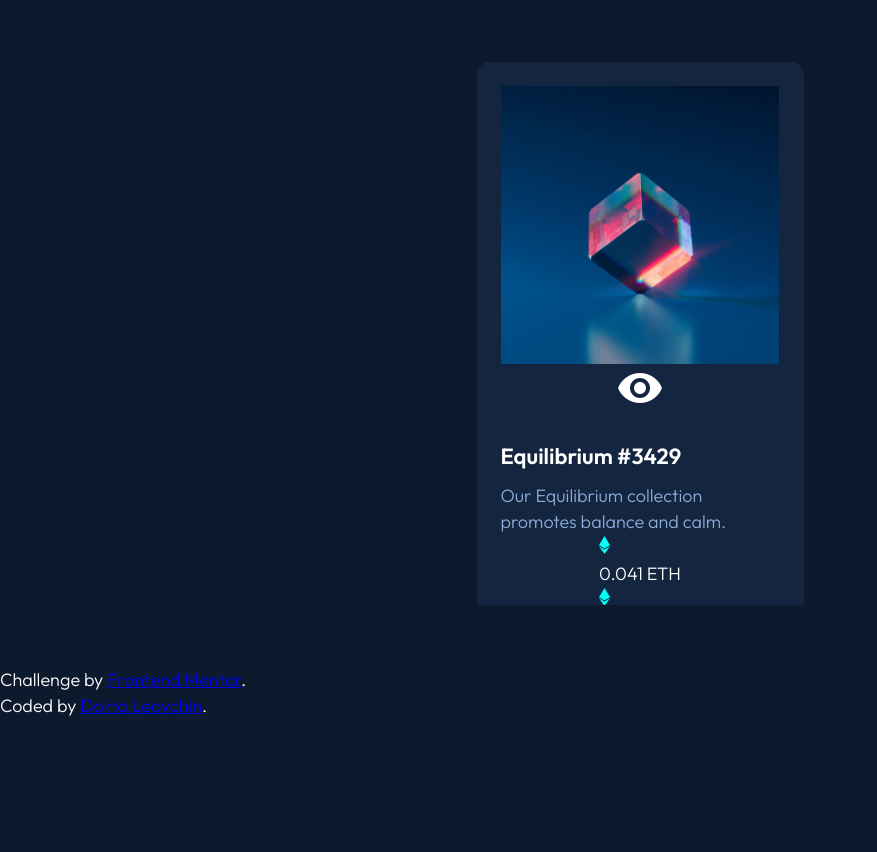
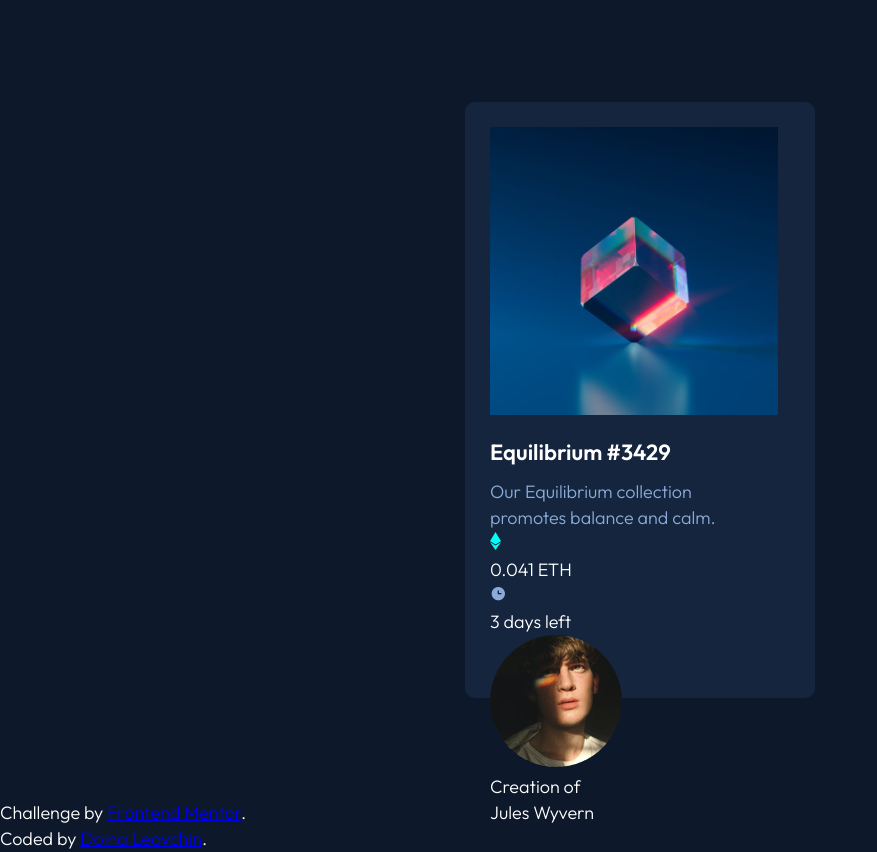
Before and after one commit to Doileo/card-project, a plain HTML site: page index.html in a window 1280 px wide. Shown: the whole page, without its empty margins (0-877 px from the left). Before the commit the page ends 800 px from the top, so only its background shows below. Drawn offline with Linux system fonts and the light colour scheme.

Commit message:
Changed some content structure

```diff
--- a/css/main.css
+++ b/css/main.css
@@ -16,52 +16,79 @@ body {
     font-family: 'Outfit', sans-serif;
     font-style: normal;
     font-weight: 300;
-    background: #0d192c;
+    background: #0D192B;
     line-height: 26px;
-    margin: 0 auto;
     color: #ffffff;
 }
 
 /* Styles for container */
 
-.container-details {
-    margin: 0 auto;
+#container {
     display: flex;
-    align-items: flex-start;
-    background-color: #0d192c;
-    padding: 0 24px;
-    width: 375px;
-    height: 667px;
+    justify-content: center;
+    align-items: center;
+    padding: 10px;
+    min-height: 100vh;
 }
 
-.group-5 {
-    display: flex;
-    align-items: flex-start;
-    justify-content: center;
-    overflow: hidden;
-    margin-top: 62px;
-    height: 543px;
-    width: 327px;
+.container-details {
+    width: 100%;
+    max-width: 350px;
+    height: 596px;
+    border-radius: 10px;
+    padding: 25px;
+    margin: 0 auto;
+    background-color: #14253D;
 }
 
-.group-5-elements {
-    display: flex;
-    flex-direction: column;
-    align-items: center;
-    width: 329px;
-    min-height: 545px;
-    padding: 25px 24px;
-    margin-top: -1px;
-    border-radius: 15px;
-    background-color: #14253f;
+.image-elements {
+    position: relative;
+    width: 100%;
+    max-width: 288px;
 }
 
+
+
 .rectangle-copy {
-    width: 278px;
-    height: 278px;
-    margin-right: 1px;
-    object-fit: cover;
+    display: block;
+    width: 100%;
+    height: auto;
 }
+
+.image_overlay {
+    position: absolute;
+    top: 0;
+    bottom: 0;
+    left: 0;
+    right: 0;
+    height: 100%;
+    width: 100%;
+    opacity: 0;
+    transition: .3s easy;
+    background-color: #00FFFF;
+}
+
+/*
+
+.image_overlay:hover {
+    opacity: 1;
+}
+
+a.icon {
+    position: absolute;
+    top: 50%;
+    left: 50%;
+    transform: translate(-50%, -50%);
+    opacity: 0;
+    transition: .4s;
+}
+
+a.icon:hover {
+    visibility: visible;
+    opacity: 1;
+}
+
+*/
 
 .equilibrium-heading {
     width: 278px;
--- a/index.html
+++ b/index.html
@@ -13,15 +13,15 @@
   </head>
 
   <body>
-    <div id="container">
+    <main id="container">
       <div class="container-details">
-        <div class="group-5">
-          <div class="group-5-elements">
+        <div class="image-elements">
           <img class="rectangle-copy" src="images/image-equilibrium.png" alt="A cube in equilibrium">
           <div class="image_overlay">
             <a href="#" class="icon">
               <img class="image_icon" src="images/icon-view.png" alt="Eye icon">
             </a>
+          </div>
         </div>
         <div class="equilibrium-heading">
           <span class="heading">Equilibrium #3429</span>
@@ -35,23 +35,16 @@
             <div class="combined-shape-description">
               <span class="first-description">0.041 ETH</span>
             </div>
-                <img class="combined-shape" src="images/icon-ethereum.png" alt="A small image of an diamond"/>
-              </div>
           <div class="group-4">
             <img class="shape-1" src="images/icon-clock.png" alt="A small clock">
             <div class="shape-1-description">
               <span class="second-description">3 days left</span>
             </div>
-                <div class="clock">
-                  <img class="shape-1" src="images/icon-clock.png"/>
-                </div>
           </div>
         </div><!-- .group-6 -->
         <div class="rectangle"></div>
-            <div class="group-2">
+        <div class="group">
           <img class="oval" src="images/image-avatar.png">
-            </div>
-            <div class="group">
           <div class="group-description">
             <span class="group-description-detail">Creation of</span>
           </div>
@@ -59,13 +52,11 @@
             <span class="group-name-detail">Jules Wyvern</span>
           </div>
         </div><!-- .group -->
-          </div><!-- .group-5-elements -->
-        </div><!-- .group-5 -->
       </div><!-- .container-details -->
-    </div><!-- #container ends here-->
+    </main><!-- #container ends here-->
 
-    <div class="attribution">
-      <div class="challenge-host">
+    <footer class="attribution">
+      <div class="attribution-wrapper">
         <span class="host">
           Challenge by <a href="https://www.frontendmentor.io?ref=challenge" target="_blank">Frontend Mentor</a>.
         </span>
@@ -74,6 +65,6 @@
         <span class="member">
           Coded by <a href="#">Doina Leovchin</a>.</span>
       </div>
-    </div><!-- .attribution -->
+    </footer><!-- .attribution -->
   </body>
 </html>
```
Lines whose indentation alone changed are shown as unchanged.
